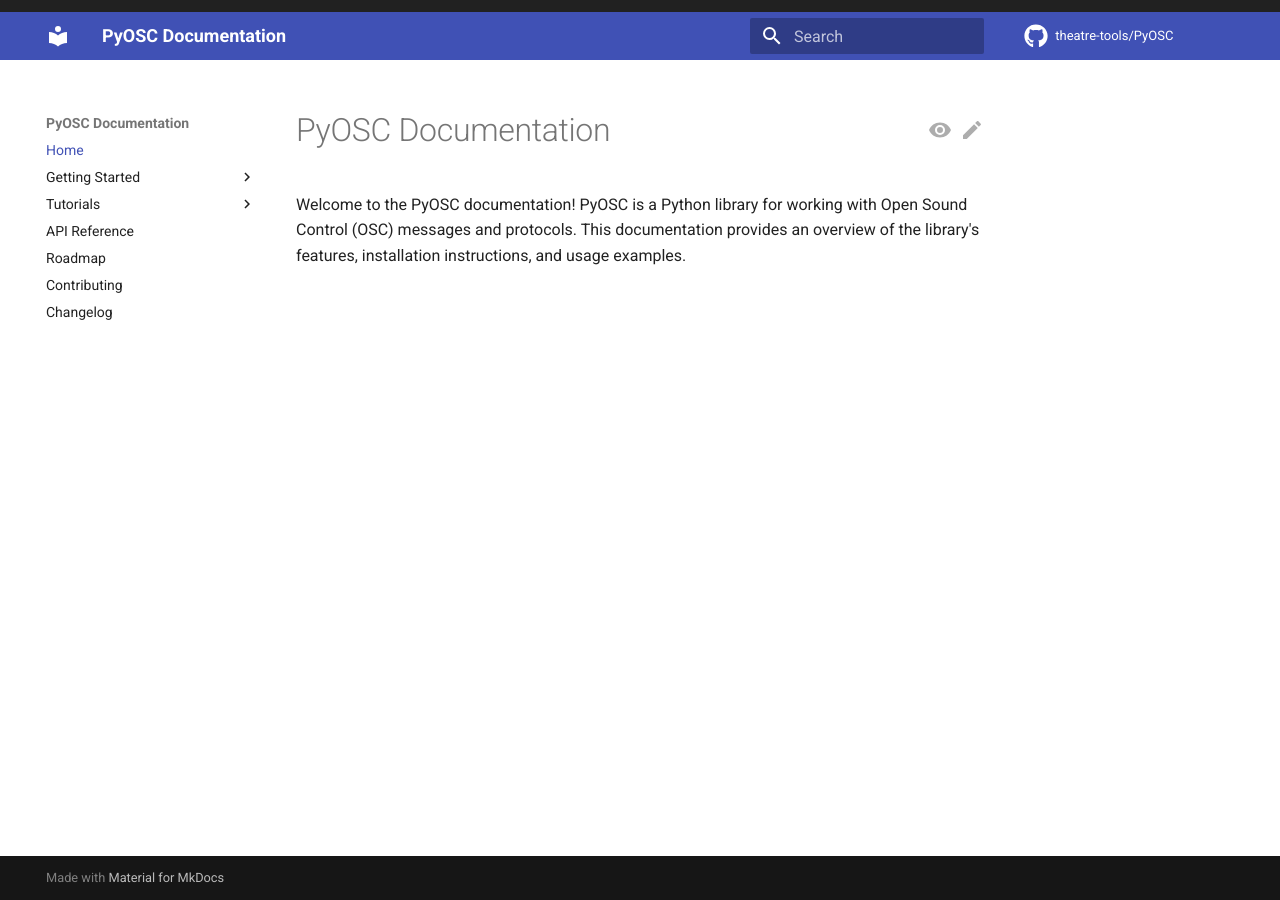
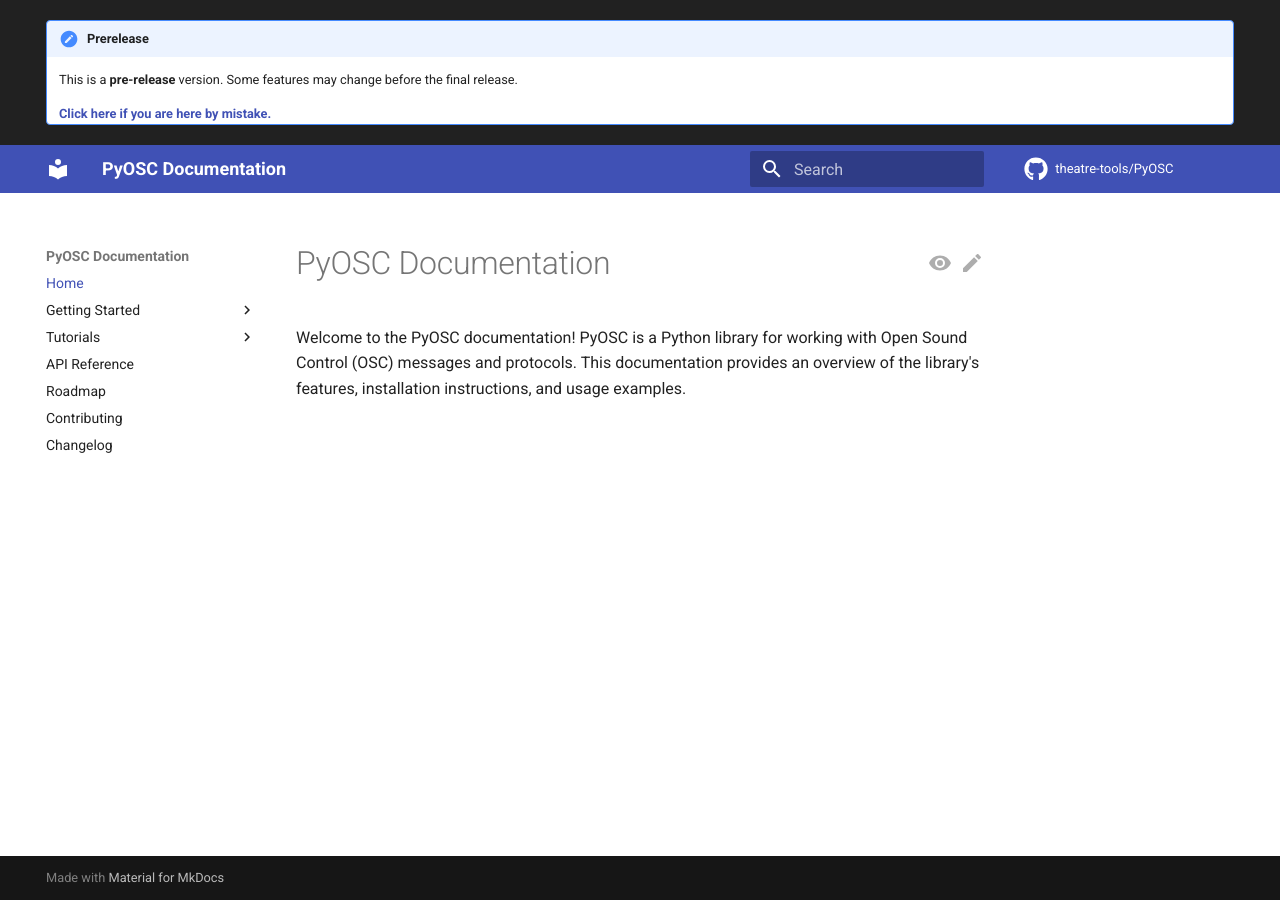
Before and after one commit to Theatre-Tools/PyOSC, an MkDocs documentation site: the page built from docs/index.md, in a window 1280 px wide. Built offline with MkDocs 1.6.1 and Material for MkDocs 9.7.7, drawn with Linux system fonts in a browser that asks for light colours; comment, search, counter and statistics services are not loaded; the version menu is left out; some of the changed lines change nothing that is shown.

Commit message:
fix: update prerelease documentation deployment and cleanup HTML template

```diff
--- a/mkdocs.yml
+++ b/mkdocs.yml
@@ -35,6 +35,7 @@
 
 
 extra:
+  pre_release: !ENV [MKDOCS_PRE_RELEASE, false]
   version:
     provider: mike
     default: stable
--- a/overrides/main.html
+++ b/overrides/main.html
@@ -7,41 +7,14 @@
 </a>
 {% endblock %}
 
+{% if config.extra.pre_release %}
 {% block announce %}
-<div id="prerelease-banner" class="admonition note" style="display: none;">
+<div class="admonition note">
     <p class="admonition-title">Prerelease</p>
     <p>This is a <strong>pre-release</strong> version. Some features may change before the final release.</p>
     <a href="{{ '../' ~ base_url }}">
         <strong>Click here if you are here by mistake.</strong>
     </a>
 </div>
-<script>
-window.addEventListener("DOMContentLoaded", function() {
-    var ex = new RegExp("/?css/version-select.css$");
-    var sheet = document.querySelector('link[href$="version-select.css"]');
-    if (!sheet) {
-        return;
-    }
-
-    var absBaseUrl = sheet.href.replace(ex, "");
-    var currentVersion = absBaseUrl.split("/").pop();
-
-    var xhr = new XMLHttpRequest();
-    xhr.open("GET", absBaseUrl + "/../versions.json");
-    xhr.onload = function() {
-        var versions = JSON.parse(this.responseText);
-        var info = versions.find(function(i) {
-            return i.version === currentVersion || (Array.isArray(i.aliases) && i.aliases.includes(currentVersion));
-        });
-
-        if (info && info.properties && info.properties.pre_release === true) {
-            var banner = document.getElementById("prerelease-banner");
-            if (banner) {
-                banner.style.display = "block";
-            }
-        }
-    };
-    xhr.send();
-});
-</script>
 {% endblock %}
+{% endif %}
```
Also changed, not shown: 1 other file.
